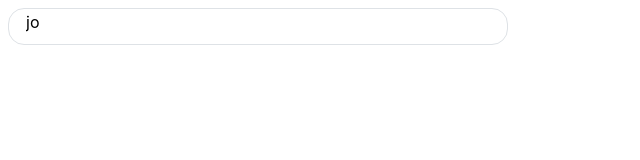
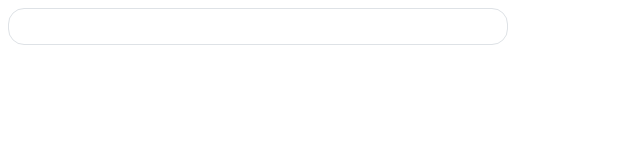
Before and after one commit to ZacharyZYH/MovieTitleAutocomplete, a React (Create React App) app: page / in a window 1280 px wide. Shown: the top 160 px of the page, without its empty margins (0-640 px from the left). Built offline with nearby package versions, Linux system fonts and the light colour scheme.

Commit message:
clean the code

```diff
--- a/src/components/inputTextBox.jsx
+++ b/src/components/inputTextBox.jsx
@@ -7,7 +7,7 @@ const apikey = "bc10700";
 class InputTextBox extends Component {
   constructor() {
     super();
-    this.state = { text: "jo" };
+    this.state = { text: "" };
   }
 
   state = {
--- a/src/components/movieTitleAutocomplete.jsx
+++ b/src/components/movieTitleAutocomplete.jsx
@@ -35,13 +35,7 @@ class MovieTitleAutocomplete extends Component {
   render() {
     return (
       <div>
-        <div
-          name="nnnn"
-          id="1"
-          cols="30"
-          rows="1"
-          className="movieTitleAutocomplete m-2 border"
-        >
+        <div id="1" cols="30" rows="1" className="movieTitleAutocomplete">
           {this.state.selectedMovies.map(movie => (
             <Pill
               key={movie["imdbID"]}
--- a/src/components/pill.jsx
+++ b/src/components/pill.jsx
@@ -11,7 +11,6 @@ class Pill extends Component {
           onClick={() => this.props.onDelete(this.props.id)}
         >
           <svg
-            class="MuiSvgIcon-root MuiChip-deleteIcon"
             focusable="false"
             viewBox="0 0 24 24"
             aria-hidden="true"
--- a/src/css/inputTextBox.css
+++ b/src/css/inputTextBox.css
@@ -1,5 +1,5 @@
 .inputTextBox {
-  width: auto;
+  width: 500px;
   height: 28px;
   line-height: 24px;
   display: table-cell;
@@ -9,7 +9,7 @@
 }
 .inputTextBox-text {
   resize: none;
-  width: max-content;
+  width: 300px;
   outline: none;
   border: none;
   white-space: nowrap;
--- a/src/css/movieTitleAutocomplete.css
+++ b/src/css/movieTitleAutocomplete.css
@@ -5,4 +5,7 @@
   height: 37px;
   white-space: nowrap;
   overflow: visible;
+  padding-top: 2px;
+  margin: 0.5rem;
+  border: 1px solid #dee2e6;
 }
```
Also changed, not shown: src/components/dropdownItem.jsx (deleted, +0 -10 lines), src/components/titleAutocomplete.jsx (deleted).
